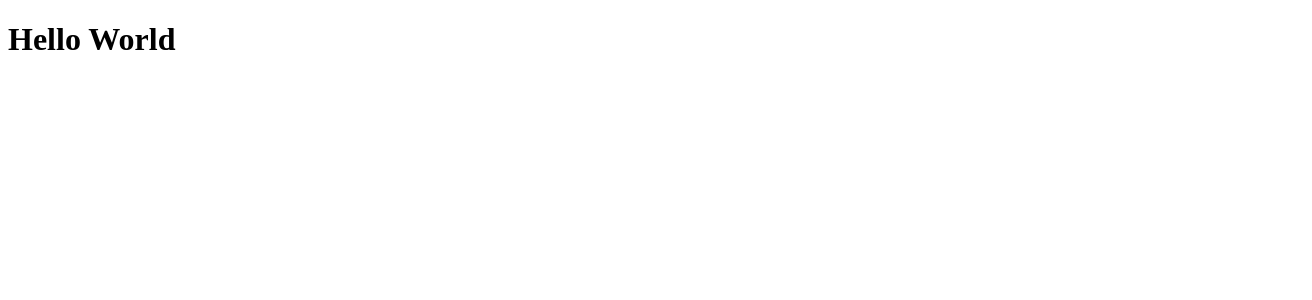
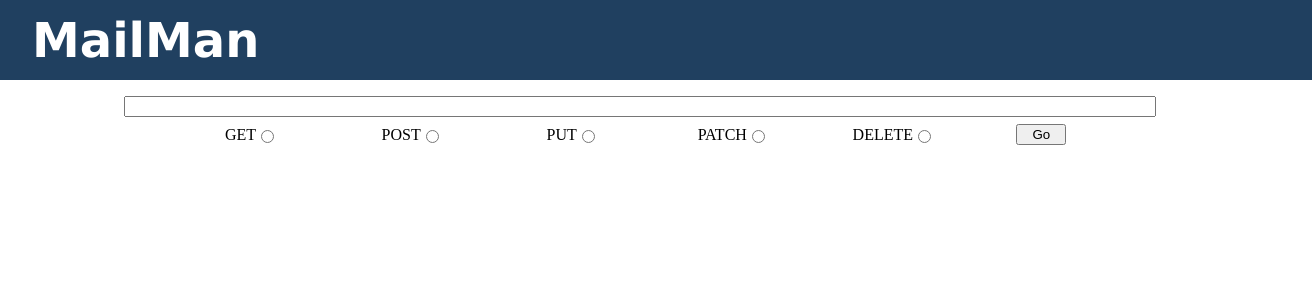
Before and after one commit to chase-abbott/postman-clone, a React app: page / in a window 1280 px wide. Shown: the top 300 px of the page, 1312 px wide, since content can reach past the window. Built offline with nearby package versions, Linux system fonts and the light colour scheme.

Commit message:
frame up form and handlers

```diff
--- a/src/components/app/App.jsx
+++ b/src/components/app/App.jsx
@@ -1,5 +1,6 @@
 import React from 'react';
+import RequestContainer from '../../containers/RequestCointainer';
 
 export default function App() {
-  return <h1>Hello World</h1>;
+  return <RequestContainer/>;
 }
--- /dev/null
+++ b/src/components/results/Results.jsx
@@ -0,0 +1,10 @@
+import React from 'react';
+// import styled from 'styled-components';
+
+
+
+const Results = () => {
+  return <pre></pre>;
+};
+
+export default Results;
--- /dev/null
+++ b/src/components/search/Search.jsx
@@ -0,0 +1,110 @@
+import React from 'react';
+import styled from 'styled-components';
+import PropTypes from 'prop-types';
+
+const SearchForm = styled.form`
+display: flex;
+flex-direction: column;
+align-items: center;
+width: 100%;`;
+
+const SearchBar = styled.input`
+width: 80%
+`;
+
+const InputBar = styled.div`
+display: flex;
+width: 80%;
+justify-content: space-evenly;
+align-items: center;
+`;
+
+const RadioContainer = styled.div`
+width: 75px;
+height: 35px;
+display: flex;
+justify-content: center;
+align-items: center;
+`
+;
+
+const RadioLabel = styled.label`
+`;
+
+const RadioInput = styled.input`
+cursor: pointer;
+
+&:checked&label {
+  background-color: #204060;
+  color: white;
+`;
+
+const SubmitButton = styled.button`
+height: 80%;
+width: 50px;
+`;
+
+const Search = ({ onMethodChange, urlInput, onTextChange, onSubmit }) => {
+  return (
+    <SearchForm onSubmit={onSubmit}>
+      <SearchBar
+        type="text"
+        name="urlInput"
+        value={urlInput}
+        onChange={onTextChange}>
+      </SearchBar>
+      <InputBar>
+        <RadioContainer>
+          <RadioLabel htmlfor="GET"> GET </RadioLabel>
+          <RadioInput
+            type="radio"
+            value="GET"
+            name="selector"
+            onChange={onMethodChange}></RadioInput>
+        </RadioContainer>
+        <RadioContainer>
+          <RadioLabel htmlfor="POST"> POST </RadioLabel>
+          <RadioInput
+            type="radio"
+            value="POST"
+            name="selector"
+            onChange={onMethodChange}></RadioInput>
+        </RadioContainer>
+        <RadioContainer>
+          <RadioLabel htmlfor="PUT"> PUT </RadioLabel>
+          <RadioInput
+            type="radio"
+            value="PUT"
+            name="selector"
+            onChange={onMethodChange}></RadioInput>
+        </RadioContainer>
+        <RadioContainer>
+          <RadioLabel htmlfor="PATCH"> PATCH </RadioLabel>
+          <RadioInput
+            type="radio"
+            value="PATCH"
+            name="selector"
+            onChange={onMethodChange}></RadioInput>
+        </RadioContainer>
+        <RadioContainer>
+          <RadioLabel htmlfor="DELETE"> DELETE </RadioLabel>
+          <RadioInput
+            type="radio"
+            value="DELETE"
+            name="selector"
+            onChange={onMethodChange}></RadioInput>
+        </RadioContainer>
+        <SubmitButton> Go </SubmitButton>
+      </InputBar>
+    </SearchForm>
+  );
+};
+
+Search.propTypes = {
+  onMethodChange: PropTypes.func.isRequired,
+  urlInput: PropTypes.string,
+  onTextChange: PropTypes.func.isRequired,
+  onSubmit: PropTypes.func.isRequired,
+};
+
+export default Search;
--- /dev/null
+++ b/src/containers/RequestCointainer.jsx
@@ -0,0 +1,82 @@
+import React, { Component } from 'react';
+import styled from 'styled-components';
+import Results from '../components/results/Results.jsx';
+import Search from '../components/search/Search.jsx';
+
+const Body = styled.div`
+width: 100%;
+height: 100%
+`;
+
+const Header = styled.div`
+background-color: #204060;
+color: white;
+height: 10vh;
+display: flex;
+align-items: center;
+font-family: Verdana,Geneva,Tahoma,sans-serif;
+font-size: 3rem;
+font-weight: 700;
+width: 100%;
+padding-left: 2rem;
+margin-bottom: 1rem;
+`;
+
+
+export default class RequestContainer extends Component {
+  state = {
+    urlInput: '',
+    method: '',
+    body: {},
+    data: {
+      'root': {
+        'Yo': 'Make a Fetch!'
+      }
+    },
+  }
+
+  handleTextChange = ({ target }) => {
+    this.setState({ [target.name]: target.value });
+  }
+
+  handleMethodChange = ({ target }) => {
+    this.setState({ method: target.value });
+  }
+
+  handleSubmit = (e) => {
+    e.preventDefault();
+
+    if(this.state.method !== 'GET'){
+      return fetch(this.state.urlInput, {
+        method: this.state.method,
+        body: this.state.body
+      })
+        .then(res => res.json())
+        .then(res => this.setState({ data: res }))
+        .catch(err => console.log(err));
+    } else {
+      return fetch(this.state.urlInput, {
+        method: this.state.method,
+      })
+        .then(res => res.json())
+        .then(res => this.setState({ data: res }))
+        .catch(err => console.log(err));
+    }
+  }
+
+  render(){
+    return (
+      <Body>
+        <Header>
+         MailMan
+        </Header>
+        <Search
+          onMethodChange={this.handleMethodChange}
+          urlInput={this.state.urlInput}
+          onTextChange={this.handleTextChange}
+          onSubmit={this.handleSubmit}/>
+        <Results/>
+      </Body>
+    );
+  }
+}
--- a/src/index.html
+++ b/src/index.html
@@ -8,7 +8,7 @@
   <title>postmane-clone</title>
 </head>
 
-<body>
+<body style="margin: 0; padding: 0">
   <div id="root"></div>
 </body>
 
```
Also changed, not shown: 1 other file (tests, documents, lock files or other folders).
